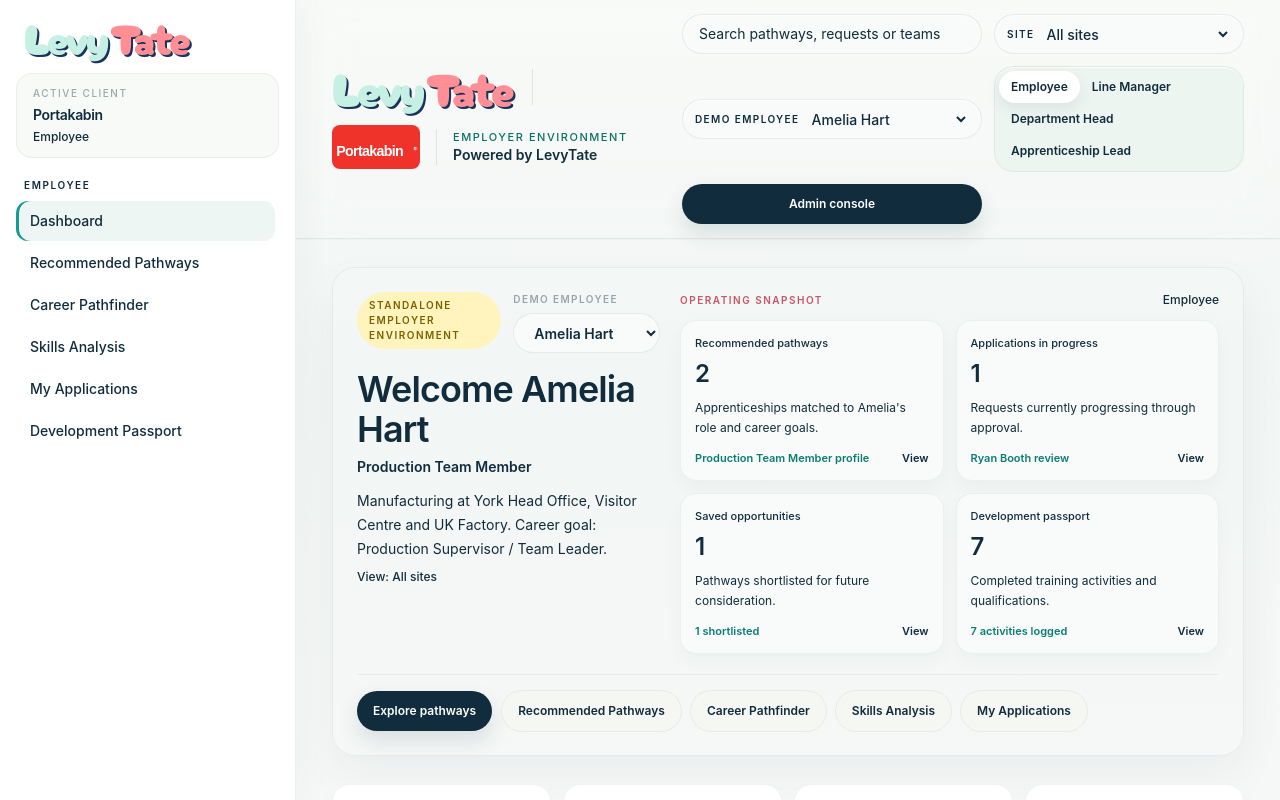
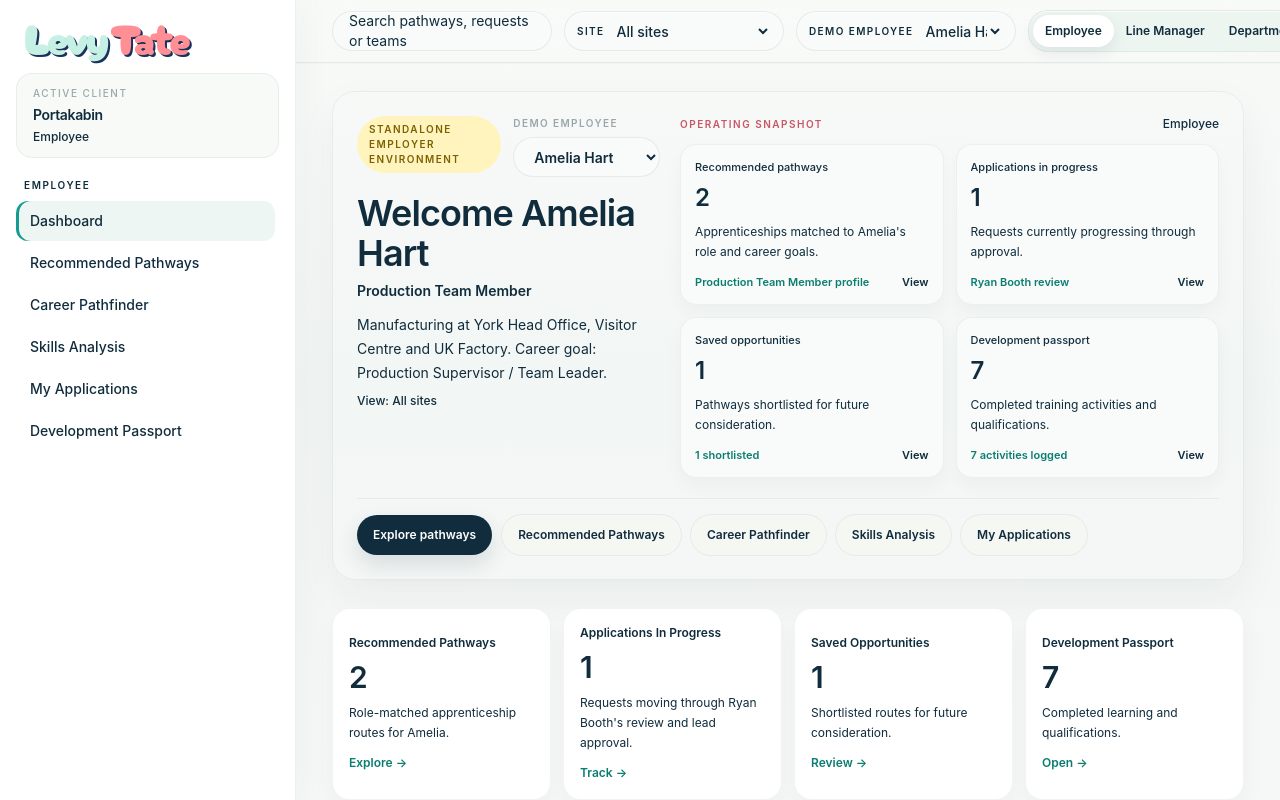
Before and after one commit to jamesevelynross1-sketch/levytate-wren, a Next.js app: page /portakabin-apprenticeship-hub in a window 1280 px wide. Built offline with nearby package versions, Linux system fonts and the light colour scheme.

Commit message:
Remove duplicated branding from Portakabin header

```diff
--- a/app/portakabin-apprenticeship-hub/page.tsx
+++ b/app/portakabin-apprenticeship-hub/page.tsx
@@ -844,10 +844,10 @@ function TopBar({
   onOpenAdmin: () => void;
 }) {
   return (
-    <PlatformTopBar tenantName="Portakabin" tenantSubtitle="Internal apprenticeship and capability hub">
-      <div className="grid min-w-0 gap-3 md:grid-cols-[minmax(220px,300px)_minmax(190px,250px)] md:items-center 2xl:grid-cols-[minmax(220px,290px)_minmax(190px,240px)_minmax(190px,240px)_auto_auto]">
-        <div className="hidden h-10 items-center rounded-full border border-[#102c3d]/[0.08] bg-[#f8fbfa] px-4 text-sm text-[#102c3d]/44 shadow-[inset_0_1px_0_rgba(255,255,255,0.7)] xl:flex">Search pathways, requests or teams</div>
-        <label className="flex h-10 min-w-0 items-center gap-2 rounded-full border border-[#102c3d]/[0.08] bg-[#f8fbfa] px-3 shadow-[inset_0_1px_0_rgba(255,255,255,0.72)] transition focus-within:border-[#159b8f] focus-within:bg-white focus-within:ring-4 focus-within:ring-[#159b8f]/10">
+    <PlatformTopBar tenantName="Portakabin" tenantSubtitle="Internal apprenticeship and capability hub" controlsOnly>
+      <div className="flex w-full min-w-0 flex-wrap items-center gap-3 xl:flex-nowrap">
+        <div className="flex h-10 min-w-[220px] flex-1 items-center rounded-full border border-[#102c3d]/[0.08] bg-[#f8fbfa] px-4 text-sm text-[#102c3d]/44 shadow-[inset_0_1px_0_rgba(255,255,255,0.7)]">Search pathways, requests or teams</div>
+        <label className="flex h-10 min-w-[220px] flex-1 items-center gap-2 rounded-full border border-[#102c3d]/[0.08] bg-[#f8fbfa] px-3 shadow-[inset_0_1px_0_rgba(255,255,255,0.72)] transition focus-within:border-[#159b8f] focus-within:bg-white focus-within:ring-4 focus-within:ring-[#159b8f]/10 xl:max-w-[280px]">
           <span className="shrink-0 text-[10px] font-semibold uppercase tracking-[0.14em] text-[#102c3d]/38">Site</span>
           <select
             value={selectedSite}
@@ -862,7 +862,7 @@ function TopBar({
           </select>
         </label>
         {role === "Employee" ? (
-          <label className="flex h-10 min-w-0 items-center gap-2 rounded-full border border-[#102c3d]/[0.08] bg-[#f8fbfa] px-3 shadow-[inset_0_1px_0_rgba(255,255,255,0.72)] transition focus-within:border-[#159b8f] focus-within:bg-white focus-within:ring-4 focus-within:ring-[#159b8f]/10">
+          <label className="flex h-10 min-w-[220px] flex-1 items-center gap-2 rounded-full border border-[#102c3d]/[0.08] bg-[#f8fbfa] px-3 shadow-[inset_0_1px_0_rgba(255,255,255,0.72)] transition focus-within:border-[#159b8f] focus-within:bg-white focus-within:ring-4 focus-within:ring-[#159b8f]/10 xl:max-w-[280px]">
             <span className="shrink-0 text-[10px] font-semibold uppercase tracking-[0.14em] text-[#102c3d]/38">Demo Employee</span>
             <select
               value={selectedPersona.name}
@@ -876,7 +876,7 @@ function TopBar({
             </select>
           </label>
         ) : null}
-        <div className="flex min-h-10 flex-wrap items-center rounded-[1.25rem] border border-[#102c3d]/[0.06] bg-[#edf5f1] p-1 shadow-[inset_0_1px_0_rgba(255,255,255,0.8)] 2xl:h-10 2xl:flex-nowrap 2xl:rounded-full">
+        <div className="flex min-h-10 shrink-0 flex-wrap items-center rounded-[1.25rem] border border-[#102c3d]/[0.06] bg-[#edf5f1] p-1 shadow-[inset_0_1px_0_rgba(255,255,255,0.8)] 2xl:h-10 2xl:flex-nowrap 2xl:rounded-full">
           {roles.map((item) => (
             <button key={item} onClick={() => setRole(item)} className={`h-8 rounded-full px-3 text-xs font-semibold transition duration-200 ${role === item ? "bg-white text-[#102c3d] shadow-[0_6px_16px_rgba(16,44,61,0.08)]" : "text-[#102c3d]/52 hover:text-[#102c3d]"}`}>
               {item}
--- a/components/levytate-demo/PlatformShell.tsx
+++ b/components/levytate-demo/PlatformShell.tsx
@@ -38,12 +38,24 @@ export function PlatformShell({ tenantName, tenantLabel, activeItem = "Dashboard
 export function PlatformTopBar({
   tenantName,
   tenantSubtitle,
+  controlsOnly = false,
   children,
 }: {
   tenantName: string;
   tenantSubtitle: string;
+  controlsOnly?: boolean;
   children: ReactNode;
 }) {
+  if (controlsOnly) {
+    return (
+      <header className="sticky top-0 z-30 border-b border-[#102c3d]/[0.08] bg-white/92 shadow-[0_1px_0_rgba(16,44,61,0.02)] backdrop-blur-xl">
+        <div className="mx-auto flex max-w-[1600px] px-5 py-2.5 sm:px-7 lg:px-9">
+          {children}
+        </div>
+      </header>
+    );
+  }
+
   return (
     <header className="sticky top-0 z-30 border-b border-[#102c3d]/[0.08] bg-white/92 shadow-[0_1px_0_rgba(16,44,61,0.02)] backdrop-blur-xl">
       <div className="mx-auto grid max-w-[1600px] gap-4 px-5 py-3.5 sm:px-7 lg:px-9 xl:grid-cols-[minmax(0,1fr)_auto] xl:items-center">
```
